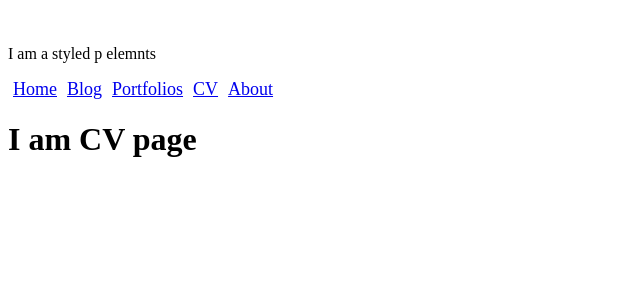
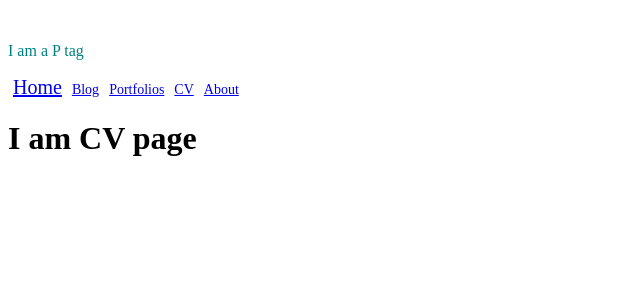
Before and after one commit to revdfdev/my-blog, a Next.js app: page /cv in a window 1280 px wide. Shown: the top 300 px of the page, without its empty margins (0-640 px from the left). Built offline with nearby package versions, Linux system fonts and the light colour scheme.

Commit message:
Add sass and scss support with module - "@zeit/next-sass": "^1.0.1", with module - node-sass

```diff
--- a/components/layouts/BaseLayout.js
+++ b/components/layouts/BaseLayout.js
@@ -2,7 +2,7 @@
  * @Author: webcubic3
  * @Date:   2019-01-10T17:13:51+05:30
  * @Last modified by:   webcubic3
- * @Last modified time: 2019-01-10T17:30:44+05:30
+ * @Last modified time: 2019-01-10T18:48:08+05:30
  */
 
 import React from 'react'
--- a/components/shared/Header.js
+++ b/components/shared/Header.js
@@ -1,13 +1,14 @@
  /**
  * @Author: webcubic3
  * @Date:   2019-01-10T16:14:43+05:30
- * @Last modified by:   rehank
- * @Last modified time: 2019-01-11T02:50:48+05:30
+ * @Last modified by:   webcubic3
+ * @Last modified time: 2019-01-11T16:04:42+05:30
  */
 
 
 import React, { Component } from 'react';
 import Link from 'next/link'
+import '../../styles/main.scss'
 
 
 /**
@@ -21,9 +22,10 @@ export class Header extends Component { // eslint-disable-line react/prefer-stat
       <>
       <a>{title}</a>
       {children}
-      <p class='customClass'>I am a styled p elemnts</p>
+
+      <p className="customClassFromFile">I am a P tag</p>
       <Link href="/">
-        <a>Home</a>
+        <a style={{fontSize: '20px'}}>Home</a>
       </Link>
       <Link href="/blogs">
         <a>Blog</a>
@@ -37,14 +39,16 @@ export class Header extends Component { // eslint-disable-line react/prefer-stat
       <Link href="/about">
         <a>About</a>
       </Link>
-      <style jsx> {
+      <style jsx global> {
         `a {
-            font-size: 18px;
+            font-size: 14px;
             margin: 5px 5px;
+            colors: 'amber'
           };
-          .customClass {
-            color: red;
-          }`
+          .xyz {
+            color: green;
+          };
+          `
       }
       </style>
       </>
--- /dev/null
+++ b/next.config.js
@@ -0,0 +1,9 @@
+/**
+ * @Author: webcubic3
+ * @Date:   2019-01-11T16:07:15+05:30
+ * @Last modified by:   webcubic3
+ * @Last modified time: 2019-01-11T16:07:54+05:30
+ */
+
+const withSass = require('@zeit/next-sass')
+module.exports = withSass();
--- a/package.json
+++ b/package.json
@@ -12,7 +12,9 @@
   "author": "",
   "license": "ISC",
   "dependencies": {
+    "@zeit/next-sass": "^1.0.1",
     "next": "^7.0.2",
+    "node-sass": "^4.11.0",
     "react": "^16.7.0",
     "react-dom": "^16.7.0"
   }
--- a/pages/about.js
+++ b/pages/about.js
@@ -2,9 +2,10 @@
  * @Author: webcubic3
  * @Date:   2019-01-10T14:50:52+05:30
  * @Last modified by:   webcubic3
- * @Last modified time: 2019-01-10T17:27:35+05:30
+ * @Last modified time: 2019-01-11T15:18:41+05:30
  */
 import React, { Component } from 'react';
+
 import BaseLayout from '../components/layouts/BaseLayout'
 
 export default class About extends Component {
--- /dev/null
+++ b/styles/main.scss
@@ -0,0 +1,8 @@
+// @Author: webcubic3
+// @Date:   2019-01-11T11:47:24+05:30
+// @Last modified by:   webcubic3
+// @Last modified time: 2019-01-11T16:08:33+05:30
+
+.customClassFromFile {
+  color: teal;
+}
```
Also changed, not shown: 1 other file (tests, documents, lock files or other folders).
